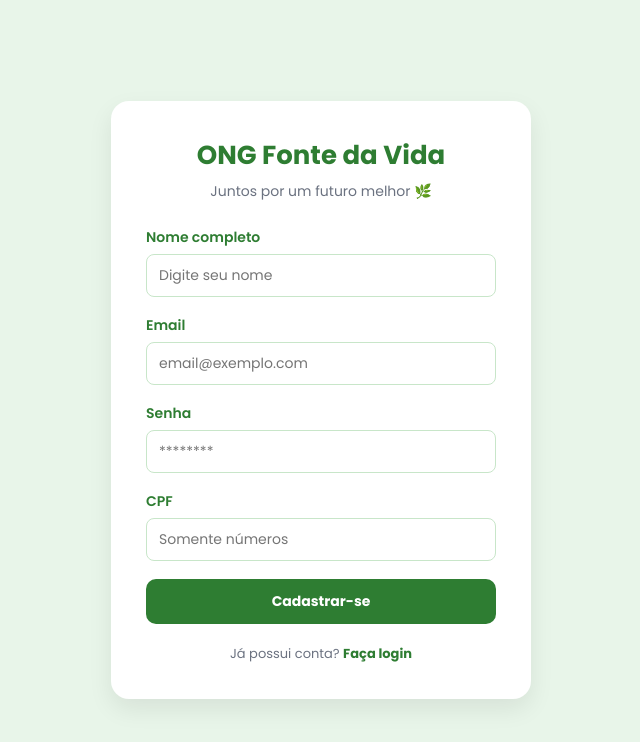
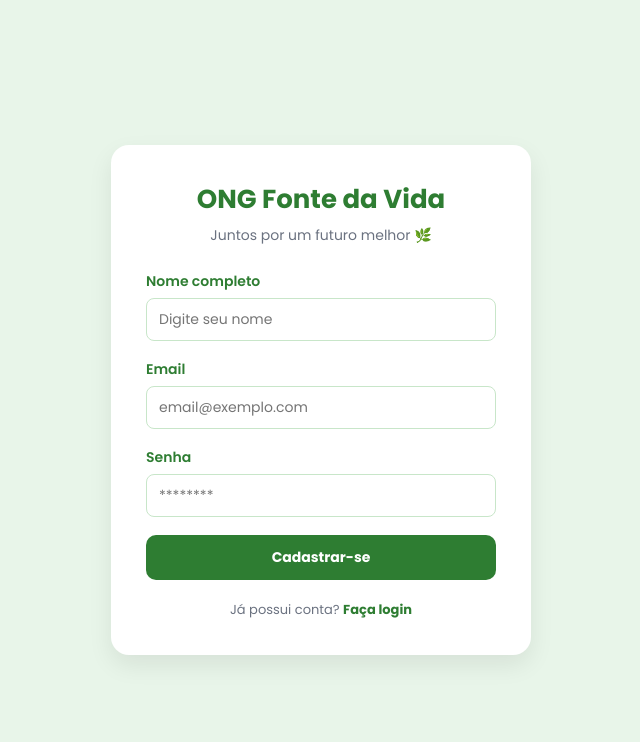
Before and after one commit to ConexusProjetos/ONG-FonteDaVida, a Vue app: page /cadastro in a window 1280 px wide. Shown: the top 742 px of the page, without its empty margins (319-959 px from the left). Built offline with nearby package versions, Linux system fonts and the light colour scheme; no server answers.

Commit message:
tirando cpf

```diff
--- a/src/types/auth.ts
+++ b/src/types/auth.ts
@@ -1,7 +1,6 @@
 export type AuthCadastro = {
   nome: string
   senha: string
-  cpf: string
   email: string
 }
 export type AuthLogin = {
--- a/src/views/CadastroView.vue
+++ b/src/views/CadastroView.vue
@@ -25,12 +25,6 @@
           <label>Senha</label>
           <input type="password" v-model="senha" placeholder="********" />
         </div>
-
-        <div class="form-group">
-          <label>CPF</label>
-          <input type="text" v-model="cpf" placeholder="Somente números" />
-        </div>
-
         <button type="submit" :disabled="loading">
           {{ loading ? 'Cadastrando...' : 'Cadastrar-se' }}
         </button>
@@ -53,7 +47,6 @@ import { ref } from 'vue'
 const nome = ref('')
 const email = ref('')
 const senha = ref('')
-const cpf = ref('')
 const erro = ref('')
 const loading = ref(false)
 
@@ -66,7 +59,6 @@ async function cadastrar() {
     nome: nome.value,
     email: email.value,
     senha: senha.value,
-    cpf: cpf.value,
   }
   const response = await auth.cadastro(body)
   loading.value = false
--- a/src/views/HomeView.vue
+++ b/src/views/HomeView.vue
@@ -41,6 +41,10 @@ function handleLogout() {
   min-height: 100vh;
   background-color: #f9fbf9;
   font-family: Arial, Helvetica, sans-serif;
+  & h2 {
+    margin: 10px;
+    text-align: center;
+  }
 }
 
 /* Navbar */
```
